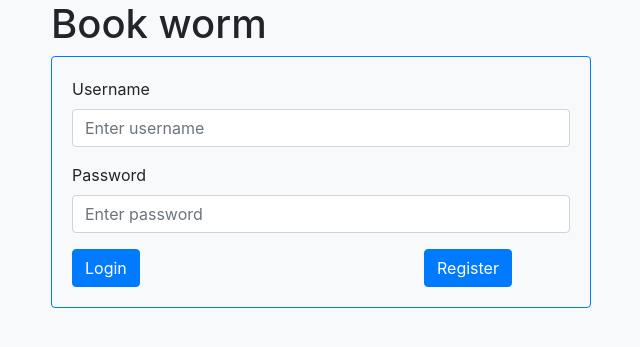
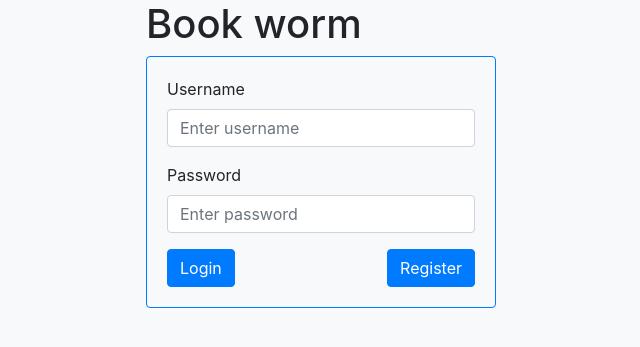
Before and after one commit to Johnmahama/CS50-web, a Flask app: page /login in a window 1280 px wide. Shown: the top 347 px of the page, without its empty margins (319-959 px from the left). Run offline with Flask 2, Linux system fonts and the light colour scheme; some libraries are stand-ins or nearby versions.

Commit message:
changed button to link

```diff
--- a/project1/templates/login.html
+++ b/project1/templates/login.html
@@ -7,7 +7,7 @@ User login
 {% block body %}
 <div class="row">
     <div class="col"></div>
-    <div class="col-6 ">
+    <div class="col-4 ">
         <h1>Book worm</h1>
 
         <form class="border border-primary rounded" style="padding:20px" method="post">
@@ -25,7 +25,7 @@ User login
                 </div>
                 <div class="col"></div>
                 <div class="col">
-                    <button type="button" class="btn btn-primary" onclick="location.href ='{{ url_for('register') }}'">Register</button>
+                    <a href="{{ url_for('register') }}" class="btn btn-primary" role="button">Register</a>
                 </div>
             </div>
         </form>
--- a/project1/templates/register.html
+++ b/project1/templates/register.html
@@ -7,7 +7,7 @@ Account register
 {% block body %}
 <div class="row">
     <div class="col"></div>
-    <div class="col-6 ">
+    <div class="col-4 ">
         <h1>Register</h1>
 
         <form class="border border-primary rounded" style="padding:20px" method="post">
```
